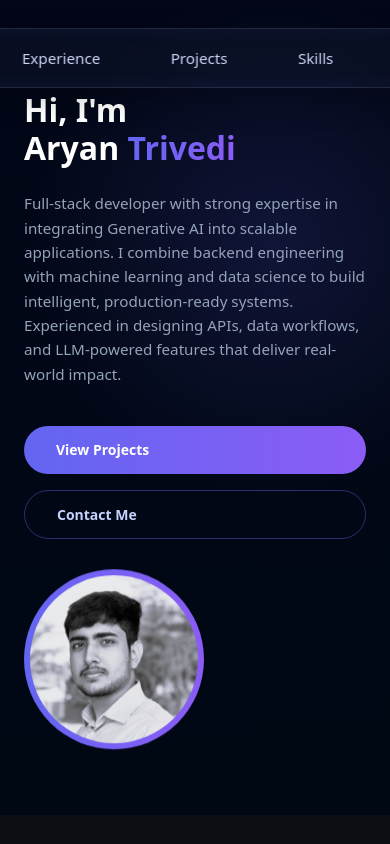
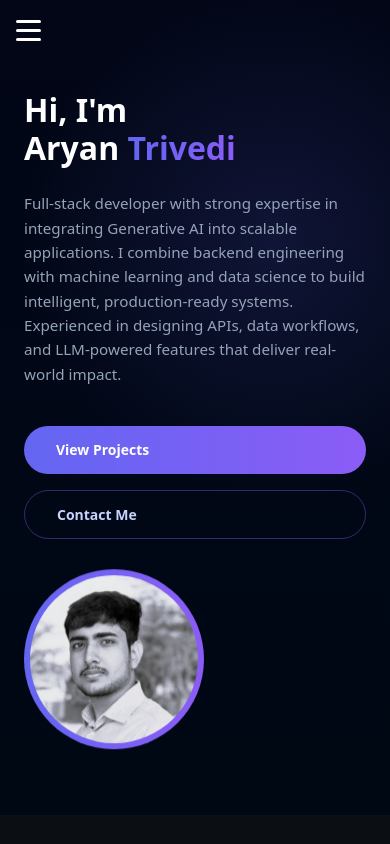
Before and after one commit to aryan-trivedi/portfolio, a React (Vite) app: page / in a window 390 px wide. Shown: the top 844 px of the page. Built offline with nearby package versions, Linux system fonts and the light colour scheme.

Commit message:
Updated the navbar

```diff
--- a/src/components/Navbar.tsx
+++ b/src/components/Navbar.tsx
@@ -13,6 +13,7 @@ const sections = [
 
 const Navbar = () => {
   const [active, setActive] = useState("home");
+  const [menuOpen, setMenuOpen] = useState(false);
   const navRef = useRef<HTMLDivElement>(null);
   const indicatorRef = useRef<HTMLDivElement>(null);
 
@@ -22,14 +23,11 @@ const Navbar = () => {
       (entries) => {
         entries.forEach((entry) => {
           if (entry.isIntersecting) {
-            setActive((prev) =>
-              prev !== entry.target.id ? entry.target.id : prev
-            );
+            setActive(entry.target.id);
           }
         });
       },
       {
-        root: null,
         rootMargin: "-45% 0px -45% 0px",
         threshold: 0,
       }
@@ -43,8 +41,10 @@ const Navbar = () => {
     return () => observer.disconnect();
   }, []);
 
-  /* ================= Indicator Movement ================= */
+  /* ================= Indicator Movement (Desktop Only) ================= */
   useEffect(() => {
+    if (window.innerWidth <= 768) return;
+
     const nav = navRef.current;
     const indicator = indicatorRef.current;
 
@@ -65,41 +65,13 @@ const Navbar = () => {
     }px, -50%)`;
   }, [active]);
 
-  /* ================= Resize Recalculation ================= */
-  useEffect(() => {
-    const handleResize = () => {
-      const nav = navRef.current;
-      const indicator = indicatorRef.current;
-      if (!nav || !indicator) return;
-
-      const activeLink = nav.querySelector(
-        `a[data-id="${active}"]`
-      ) as HTMLAnchorElement | null;
-
-      if (!activeLink) return;
-
-      const linkRect = activeLink.getBoundingClientRect();
-      const navRect = nav.getBoundingClientRect();
-
-      indicator.style.width = `${linkRect.width}px`;
-      indicator.style.transform = `translate(${
-        linkRect.left - navRect.left
-      }px, -50%)`;
-    };
-
-    window.addEventListener("resize", handleResize);
-    return () => window.removeEventListener("resize", handleResize);
-  }, [active]);
-
-  /* ================= Smooth Scroll ================= */
   const handleClick = (
     e: React.MouseEvent<HTMLAnchorElement>,
     id: string
   ) => {
     e.preventDefault();
-
-    // Immediate activation (fixes pill delay)
     setActive(id);
+    setMenuOpen(false);
 
     document.getElementById(id)?.scrollIntoView({
       behavior: "smooth",
@@ -109,9 +81,21 @@ const Navbar = () => {
 
   return (
     <div className="navbar-wrapper">
-      <div className="navbar" ref={navRef}>
+      <div className="navbar-container">
+
+        {/* Hamburger */}
+        <div
+          className={`hamburger ${menuOpen ? "open" : ""}`}
+          onClick={() => setMenuOpen(!menuOpen)}
+        >
+          <span />
+          <span />
+          <span />
+        </div>
+
+        {/* Desktop Navbar */}
+        <div className="navbar desktop" ref={navRef}>
           <div ref={indicatorRef} className="nav-indicator" />
-
           {sections.map((sec) => (
             <a
               key={sec}
@@ -124,6 +108,21 @@ const Navbar = () => {
             </a>
           ))}
         </div>
+
+        {/* Mobile Menu */}
+        <div className={`mobile-menu ${menuOpen ? "show" : ""}`}>
+          {sections.map((sec) => (
+            <a
+              key={sec}
+              href={`#${sec}`}
+              onClick={(e) => handleClick(e, sec)}
+              className={active === sec ? "active" : ""}
+            >
+              {sec.charAt(0).toUpperCase() + sec.slice(1)}
+            </a>
+          ))}
+        </div>
+      </div>
     </div>
   );
 };
--- a/src/styles/navbar.css
+++ b/src/styles/navbar.css
@@ -2,51 +2,53 @@
 
 .navbar-wrapper {
   position: fixed;
-  top: 28px;
+  top: 20px;
   left: 50%;
   transform: translateX(-50%);
   z-index: 1000;
+  width: 100%;
+  max-width: 1200px;
+  padding: 0 1rem;
 }
 
-/* ================= NAVBAR CONTAINER ================= */
+.navbar-container {
+  position: relative;
+}
 
-.navbar {
-  position: relative;
+/* ================= DESKTOP NAVBAR ================= */
+
+.navbar.desktop {
   display: flex;
   gap: 2rem;
   padding: 0.6rem 1rem;
   border-radius: 999px;
+  justify-content: center;
 
   background: rgba(15, 23, 42, 0.55);
   backdrop-filter: blur(18px);
-  -webkit-backdrop-filter: blur(18px);
-
   border: 1px solid rgba(148, 163, 184, 0.18);
-
-  box-shadow:
-    0 8px 32px rgba(0, 0, 0, 0.25),
-    inset 0 0 20px rgba(99, 102, 241, 0.08);
+  box-shadow: 0 8px 32px rgba(0, 0, 0, 0.25);
 }
 
-/* ================= LINKS ================= */
-
-.navbar a {
-  position: relative;
+.navbar.desktop a {
   padding: 0.6rem 1.2rem;
   text-decoration: none;
   font-weight: 500;
   font-size: 0.95rem;
   color: #cbd5f5;
-  z-index: 2;
+  white-space: nowrap;
   transition: color 0.3s ease;
-  white-space: nowrap;
 }
 
-.navbar a:hover {
+.navbar.desktop a:hover {
   color: white;
 }
 
-/* ================= ACTIVE PILL ================= */
+.navbar.desktop a.active {
+  color: white;
+}
+
+/* ================= ACTIVE INDICATOR ================= */
 
 .nav-indicator {
   position: absolute;
@@ -54,7 +56,7 @@
   left: 0;
   height: 38px;
   border-radius: 999px;
-  z-index: 1;
+  z-index: -1;
 
   background: linear-gradient(
     135deg,
@@ -62,17 +64,63 @@
     rgba(99, 102, 241, 0.9)
   );
 
-  box-shadow:
-    0 0 25px rgba(139, 92, 246, 0.6),
-    0 0 50px rgba(99, 102, 241, 0.3);
-
   transition:
     transform 0.4s cubic-bezier(0.22, 1, 0.36, 1),
     width 0.4s cubic-bezier(0.22, 1, 0.36, 1);
 }
 
-/* ================= ACTIVE TEXT ================= */
+/* ================= HAMBURGER ================= */
 
-.navbar a.active {
+.hamburger {
+  display: none;
+  flex-direction: column;
+  gap: 6px;
+  cursor: pointer;
+}
+
+.hamburger span {
+  width: 25px;
+  height: 3px;
+  background: white;
+  border-radius: 3px;
+}
+
+/* ================= MOBILE MENU ================= */
+
+.mobile-menu {
+  display: none;
+  flex-direction: column;
+  gap: 1rem;
+  margin-top: 1rem;
+  padding: 1rem;
+  border-radius: 16px;
+
+  background: rgba(15, 23, 42, 0.95);
+  backdrop-filter: blur(15px);
+}
+
+.mobile-menu a {
+  text-decoration: none;
+  color: #cbd5f5;
+  font-weight: 500;
+}
+
+.mobile-menu a.active {
   color: white;
 }
+
+/* ================= MOBILE RESPONSIVE ================= */
+
+@media (max-width: 768px) {
+  .navbar.desktop {
+    display: none;
+  }
+
+  .hamburger {
+    display: flex;
+  }
+
+  .mobile-menu.show {
+    display: flex;
+  }
+}
```
Lines whose indentation alone changed are shown as unchanged.
